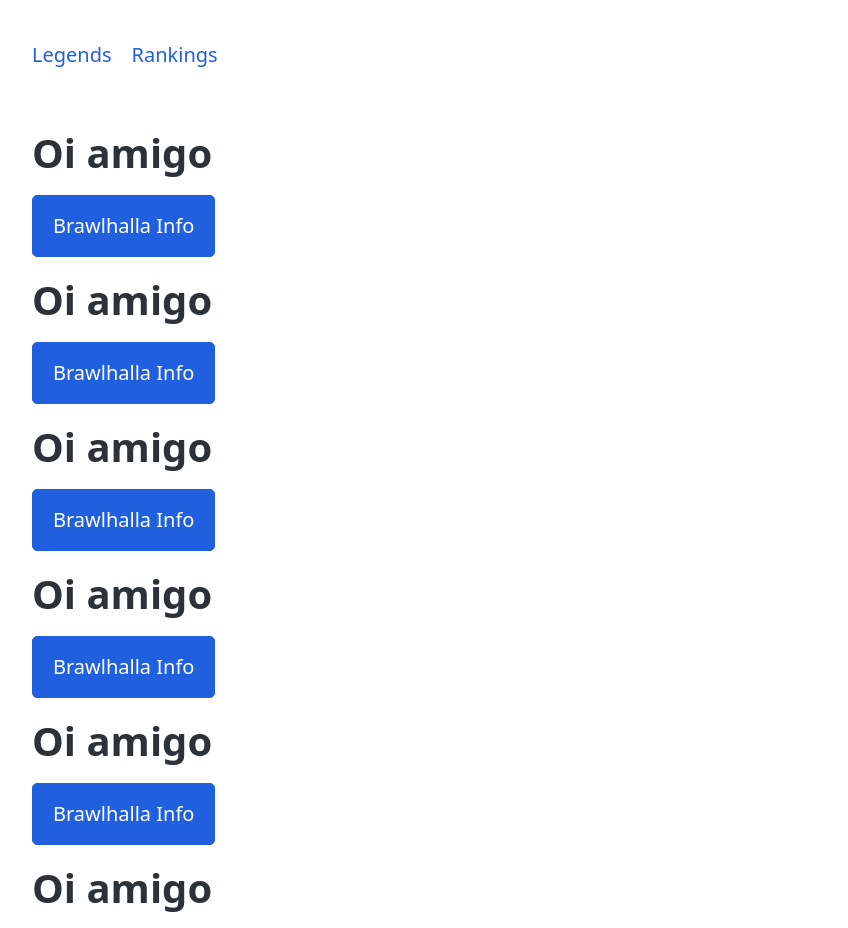
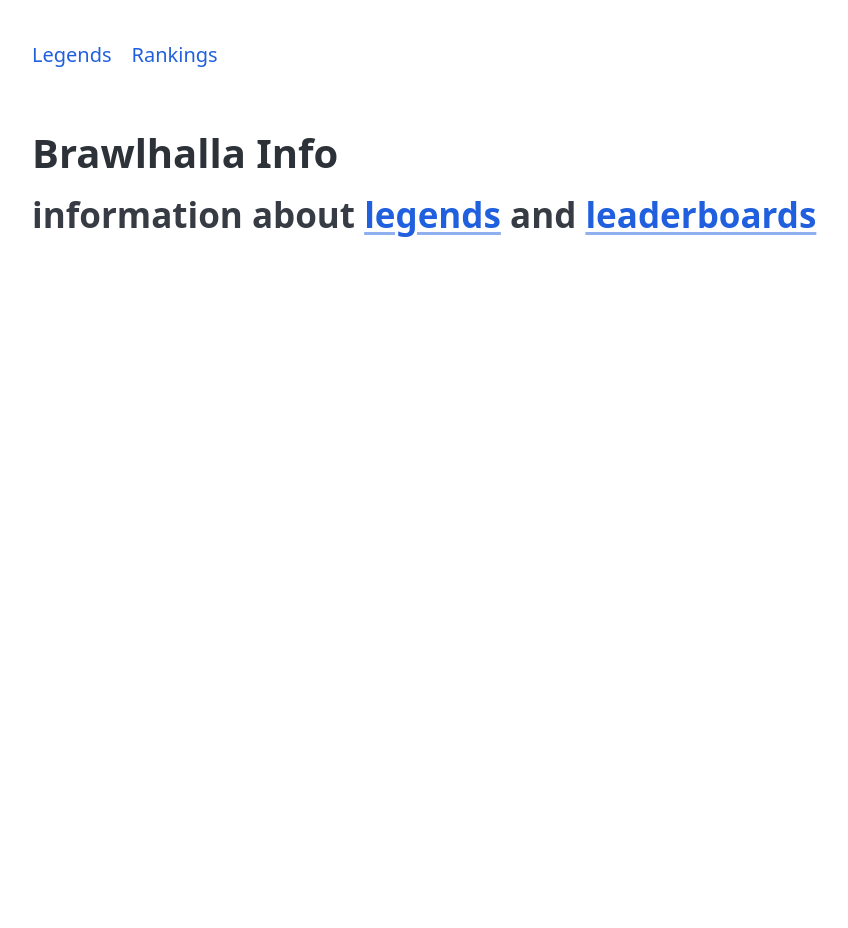
Before and after one commit to AndrewCrescencio/Brawlhalla-info, a Nuxt app: page / in a window 1280 px wide. Shown: the top 928 px of the page, without its empty margins (8-856 px from the left). After the commit the page ends 800 px from the top, so only its background shows below. Built offline with nearby package versions, Linux system fonts and the light colour scheme.

Commit message:
feat: AppHero

```diff
--- /dev/null
+++ b/src/components/App/Hero/index.vue
@@ -0,0 +1,10 @@
+<template>
+  <section class="appHero">
+    <h1>Brawlhalla Info</h1>
+    <h2>
+      information about <NuxtLink to="/legends">legends</NuxtLink> and
+      <NuxtLink>leaderboards</NuxtLink>
+    </h2>
+  </section>
+</template>
+<style lang="scss" scoped></style>
--- a/src/components/OiAmigo/index.vue
+++ /dev/null
@@ -1,11 +0,0 @@
-<script setup lang="ts">
-const { msg } = defineProps({ msg: { type: String, required: true } })
-</script>
-<template>
-  <section class="container">
-    <h1>{{ msg }}</h1>
-    <a role="button" target="_blank" href="https://brawlhalla-info.vercel.app/"
-      >Brawlhalla Info</a
-    >
-  </section>
-</template>
--- a/src/pages/index.vue
+++ b/src/pages/index.vue
@@ -1,11 +1,3 @@
 <template>
-  <OiAmigo msg="Oi amigo" />
-  <OiAmigo msg="Oi amigo" />
-  <OiAmigo msg="Oi amigo" />
-  <OiAmigo msg="Oi amigo" />
-  <OiAmigo msg="Oi amigo" />
-  <OiAmigo msg="Oi amigo" />
-  <OiAmigo msg="Oi amigo" />
-  <OiAmigo msg="Oi amigo" />
-  <OiAmigo msg="Oi amigo" />
+  <AppHero />
 </template>
```
Also changed, not shown: src/public/images/wallpaper.webp (added).
